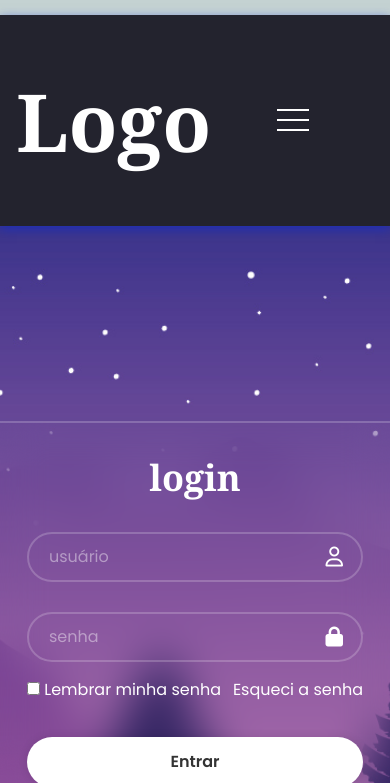
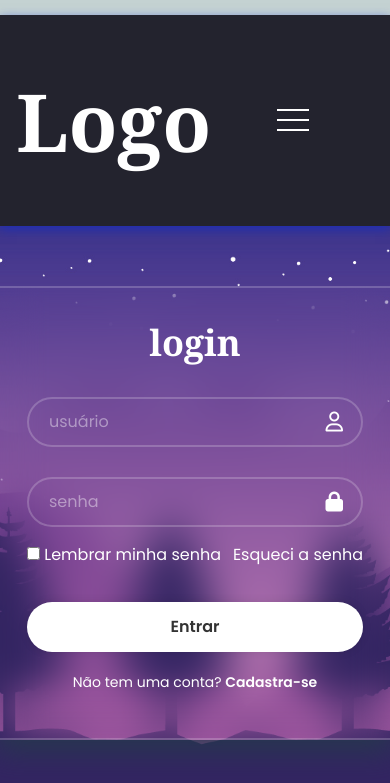
Before and after one commit to marcilio0710/meusite, a plain HTML site: page login.html in a window 390 px wide. Shown: the part 61-844 px from the top of the page. Drawn offline with Linux system fonts and the light colour scheme.

Commit message:
Update login.css

```diff
--- a/login.css
+++ b/login.css
@@ -7,18 +7,21 @@
     color: #fff;
     box-sizing: border-box;
     font-family: "Poppins", sans-serif;
-
-
 }
 
-main{
+main {
     display: flex;
-    justify-content: center;/*alinha horizontalmente*/
-    align-items: center;/*Alinha verticalemnte*/
-    height: 100%;/*manda o conteúdo para o centro*/
-    background: url(assets/img.jpg);
-    background-size: cover;/*estica a imagem na tela toda*/
-    min-height: 100vh;
+    justify-content: center;
+    align-items: center;
+    flex-direction: column; /* garante layout empilhado */
+
+    background: url(assets/img.jpg) no-repeat center center;
+    background-size: cover;
+    background-repeat: no-repeat;
+    background-position: center center;
+
+    width: 100%;
+    padding: 40px 0; /* espaço interno */
 
 }
 
@@ -33,6 +36,7 @@ main{
     box-shadow: rgb(38, 57, 77) 0px 20px 30px -10px;
     backdrop-filter: blur(20px);/*desfoca o fundo do container*/
     margin: 20px 0px;
+
 }
 
 .container h1{
@@ -110,6 +114,7 @@ main{
     box-shadow: 0px 0 10px rgb(0, 0, 0, .1);
 }
 
+
 .login:hover{
     background-color: transparent;
     border: 2px solid rgba(255, 255, 255, .2);
@@ -135,5 +140,20 @@ main{
 
 @media (max-width:999px){
 
+    main {
+    display: flex;
+    justify-content: center;
+    align-items: center;
+    flex-direction: column; /* garante layout empilhado */
+
+    background: url(assets/img.jpg) no-repeat center center;
+    background-size: cover;
+    background-repeat: no-repeat;
+    background-position: center center;
+
+    width: 100%;
+    padding: 40px 0; /* espaço interno */
+}
+
 
 }
```
